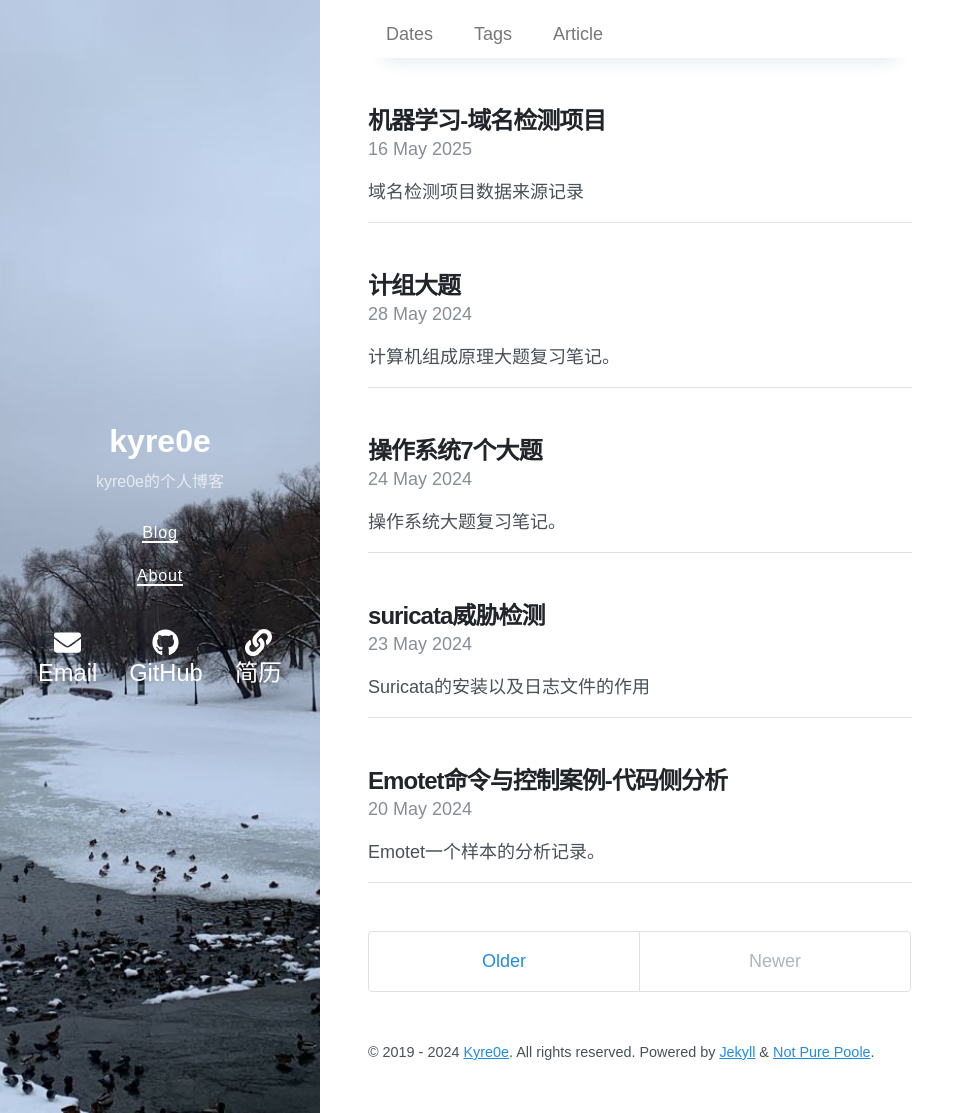
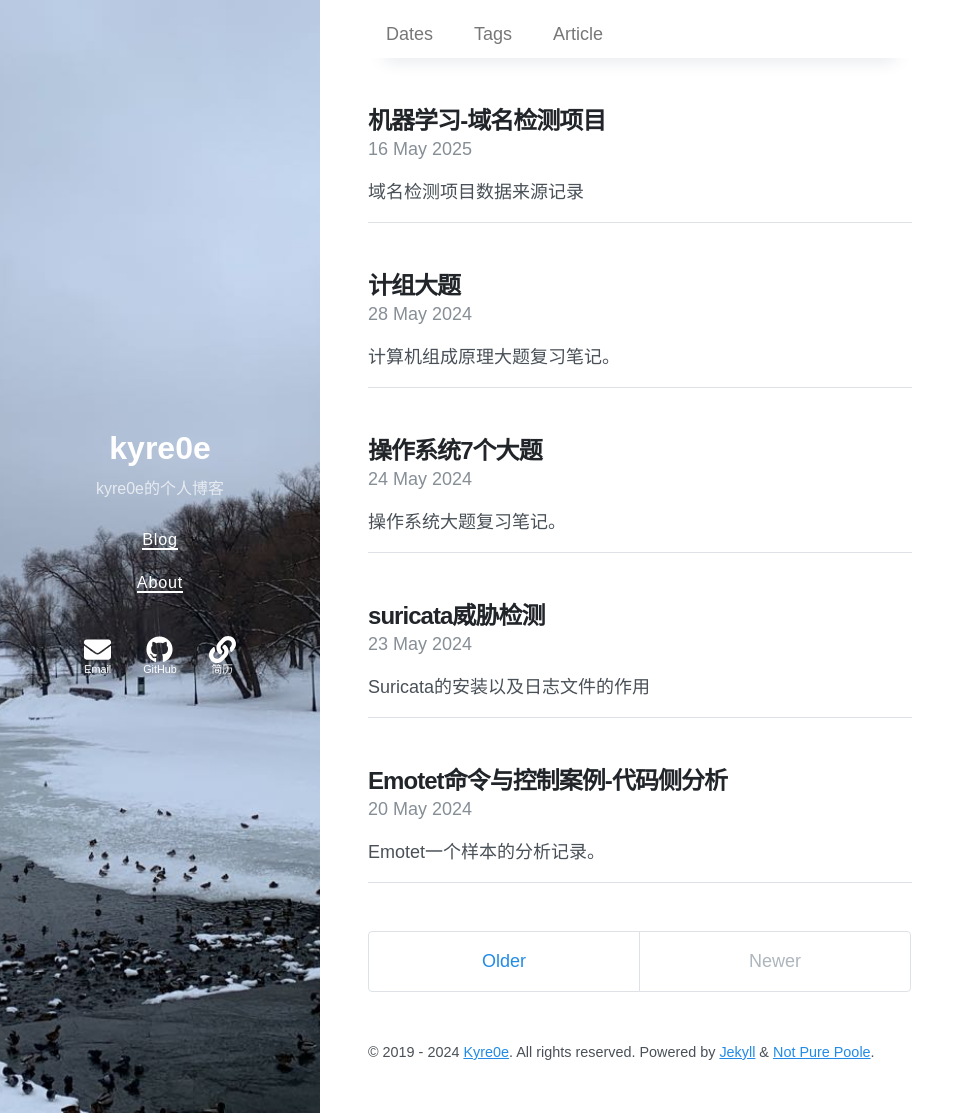
Before and after one commit to Kyre0ee/Kyre0ee.github.io, a Jekyll site: the page built from index.html, in a window 1280 px wide and 1113 px high. Shown: the whole window, without its empty margins (0-975 px from the left). Built offline with Jekyll 4.4.1, drawn with Linux system fonts in a browser that asks for light colours; nearby versions of some CDN libraries; the list of posts is cut into pages by our own code.

Commit message:
Update styles.scss

```diff
--- a/assets/styles.scss
+++ b/assets/styles.scss
@@ -61,10 +61,10 @@
 }
 
 .social-icon i {
-  font-size: 1.5em; /* 根据需要调整图标大小 */
+  font-size: 1.0em; /* 根据需要调整图标大小 */
 }
 
 .social-icon span {
-  margin-top: 0.5em; /* 根据需要调整图标和文本之间的间距 */
-  font-size: 0.875em; /* 根据需要调整文本大小 */
+  margin-top: 0.4em; /* 根据需要调整图标和文本之间的间距 */
+  font-size: 0.4em; /* 根据需要调整文本大小 */
 }
```
